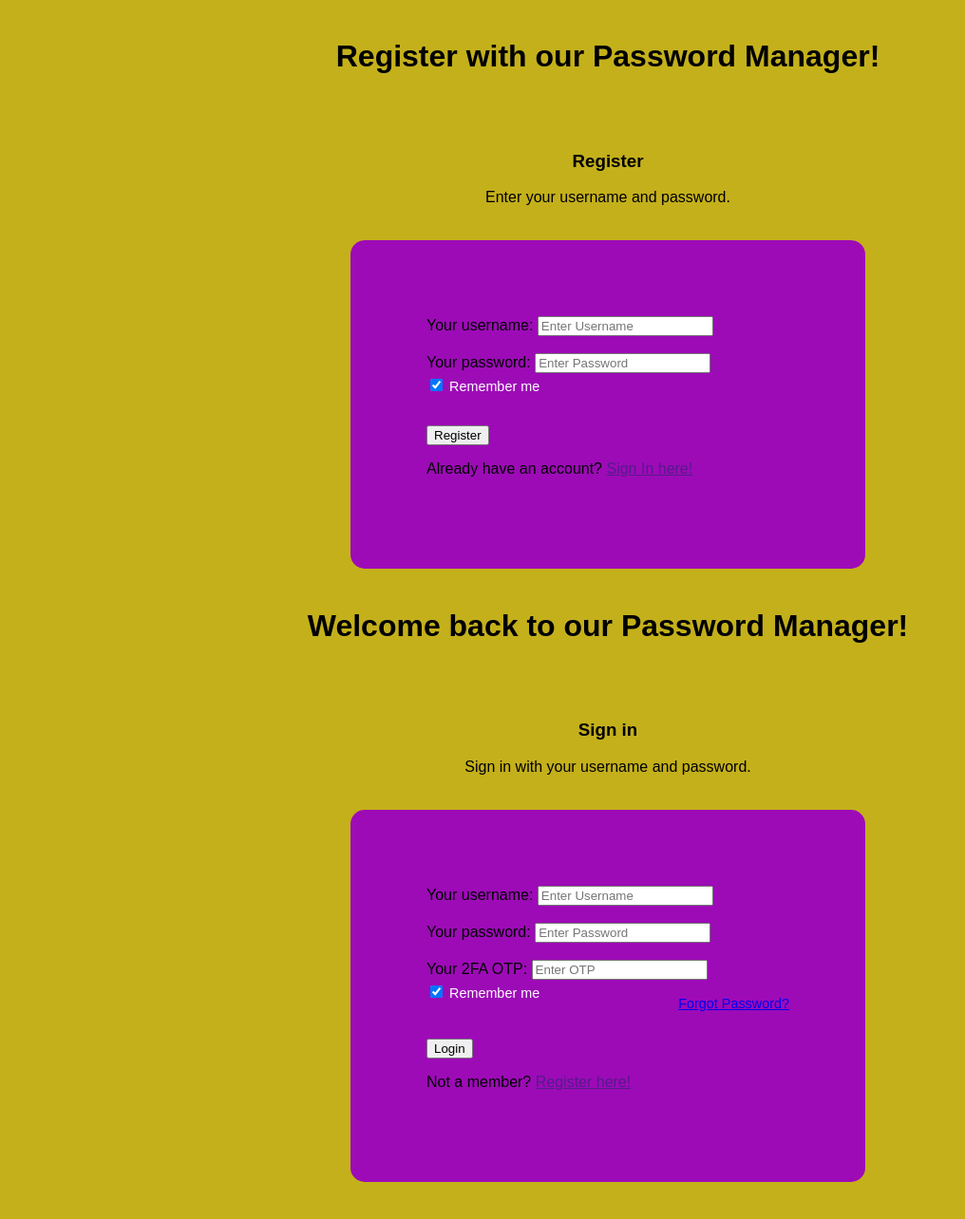
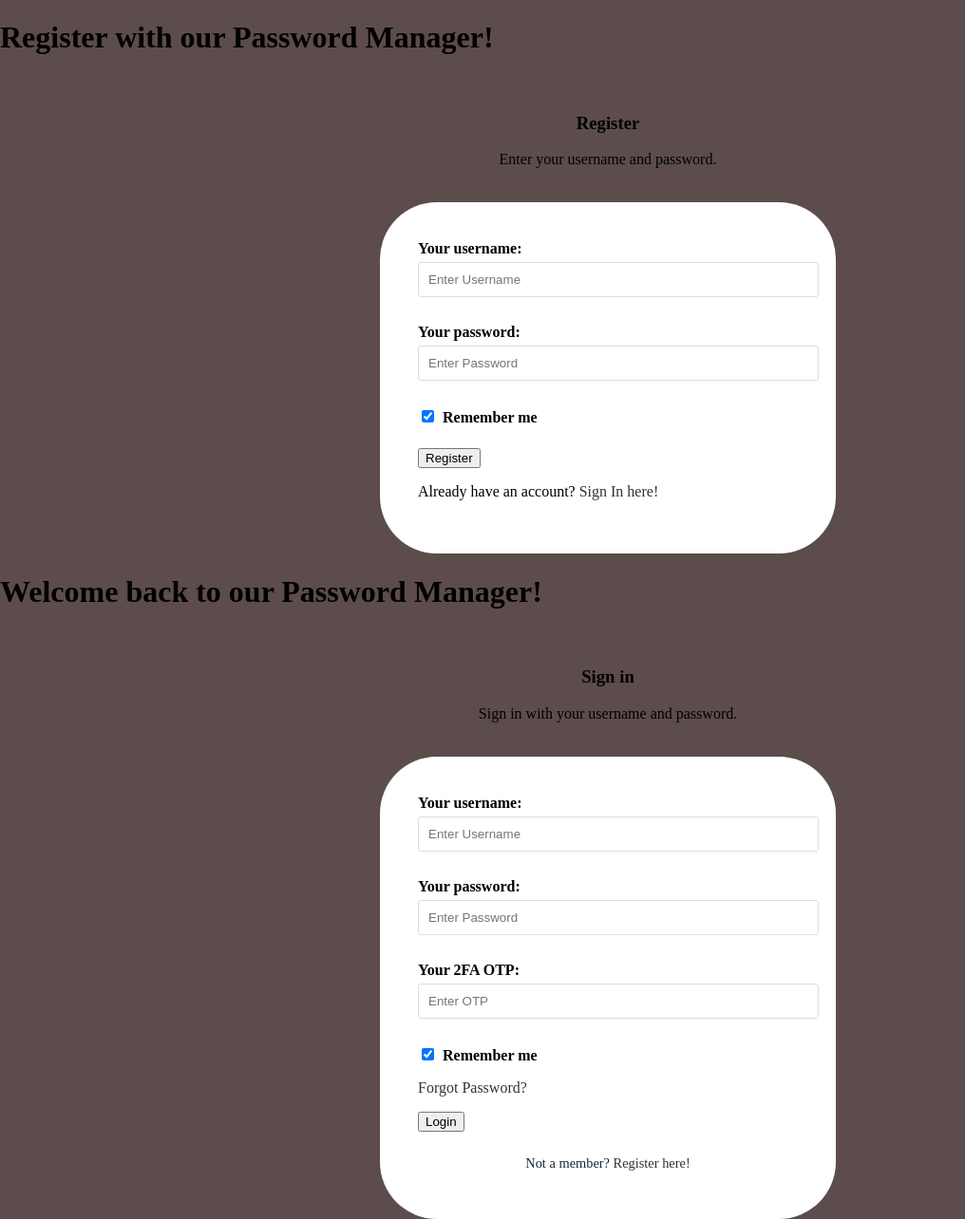
Before and after one commit to Jeevesh23/Kaumodaki-PW-Manager, a PHP site: page /authentication/index.html in a window 1280 px wide. Shown: the whole page at 95% size, without its empty margins (0-1016 px from the left). Before the commit the page ends 1245 px from the top, so only its background shows below. Run offline with PHP 8.4, Linux system fonts and the light colour scheme.

Commit message:
Update style.css
updated the style

```diff
--- a/authentication/style.css
+++ b/authentication/style.css
@@ -1,24 +1,18 @@
 body {
     margin: 0;
     padding: 0;
-    background-color: #c4b01b;
-    font-family: 'Arial';
+    background-color: #5c4c4c;
+    font-family: 'sans-serif';
 }
 
 .MainContainer {
-    width: 382px;
+    width: 400px;
     overflow: hidden;
     margin: auto;
     margin: 20 0 0 450px;
-    padding: 80px;
-    background: #9d0bb7;
-    border-radius: 15px;
-}
-
-h1 {
-    text-align: center;
-    color: black;
-    padding: 20px;
+    padding: 40px;
+    background: #fff;
+    border-radius: 60px;
 }
 
 .HeaderContainer {
@@ -27,12 +21,76 @@ h1 {
     padding: 20px;
 }
 
+label {
+    display: block;
+    font-weight: bold;
+    margin-bottom: 5px;
+}
 
-.Subcontainer {
-    font-size: .9em;
+input[type="text"],
+input[type="password"],
+input[type="otp"] {
+    width: 100%;
+    padding: 10px;
+    margin-bottom: 10px;
+    border: 1px solid #ddd;
+    border-radius: 3px;
+}
+
+input[type="checkbox"] {
+    margin-right: 5px;
+}
+
+.Subcontainer a {
+    color: #162938;
+    text-decoration: none;
+}
+
+.btn {
+    width: 100%;
+    height: 45px;
+    background: #162938;
+    border: none;
+    outline: none;
+    border-radius: 10px;
+    cursor: pointer;
+    font-size: 1em;
     color: #fff;
     font-weight: 500;
-    margin: -15px 0 15px;
-    display: flex;
-    justify-content: space-between;
 }
+
+.btn[type="submit"]:hover {
+    background-color: #555;
+}
+
+
+.register {
+    font-size: .9em;
+    color: #162938;
+    text-align: center;
+    font-weight: 500;
+    margin: 25px 0 10px;
+}
+
+.register p a {
+    color: #162938;
+    text-decoration: none;
+    font-weight: 600;
+}
+
+.register p a:hover {
+    text-decoration: underline;
+}
+
+.signin a,
+.register a,
+.forgotpwd a {
+    text-decoration: none;
+    color: #333;
+}
+
+.signin a:hover,
+.register a:hover,
+.forgotpwd a:hover {
+    text-decoration: underline;
+}
```
